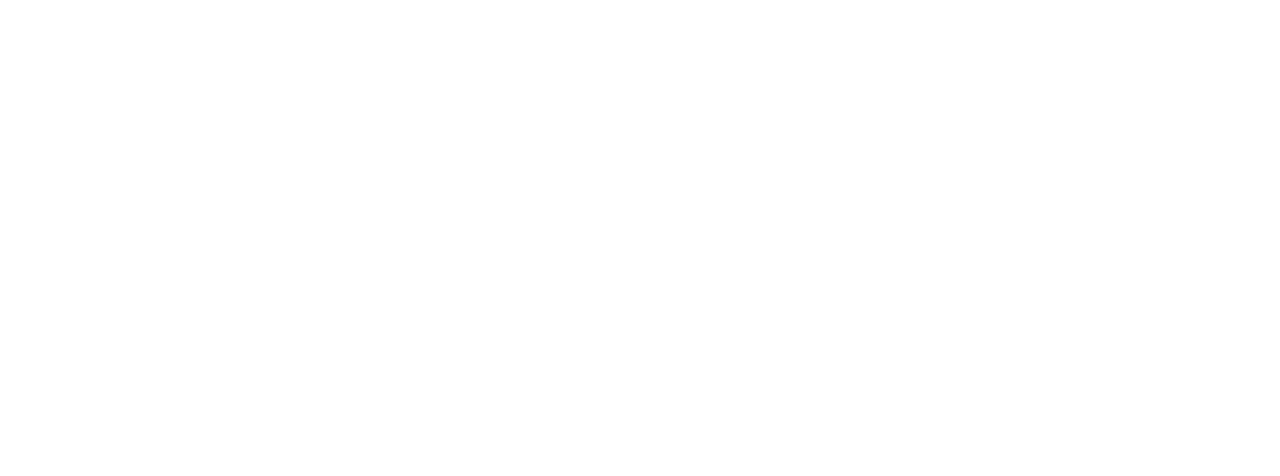
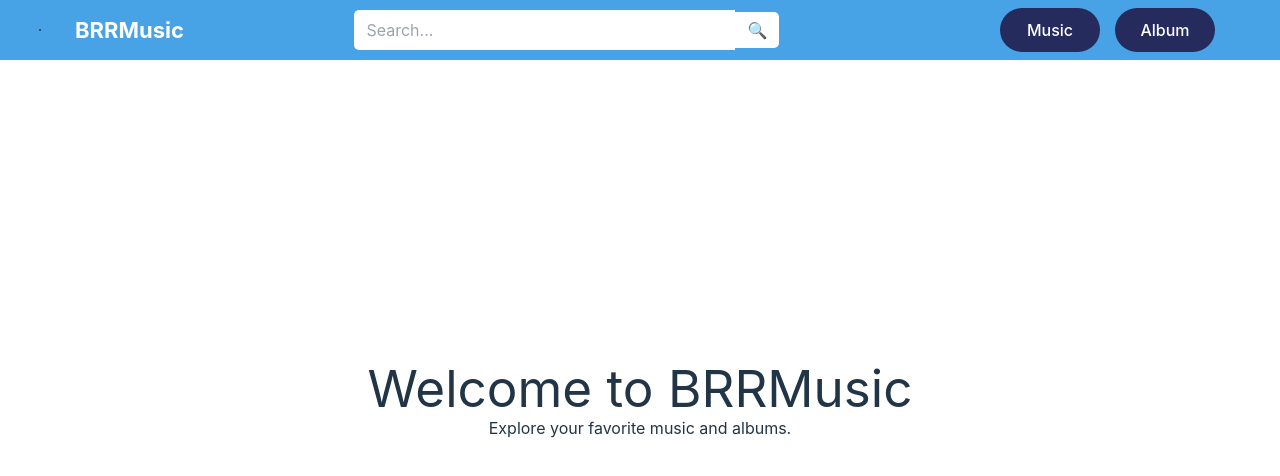
Before and after one commit to ryonlunar/Algeo02-23052, a React (Vite) app in the folder src/frontend/: page / in a window 1280 px wide. Shown: the top 476 px of the page. Built offline with nearby package versions, Linux system fonts and the light colour scheme.

Commit message:
navbar responsif

```diff
--- a/src/frontend/src/App.tsx
+++ b/src/frontend/src/App.tsx
@@ -1,17 +1,16 @@
-import Sidebar from './components/Sidebar.tsx';
-
+import './App.css';
+import Navbar from './components/Navbar'; // Import Navbar
 
 function App() {
-
   return (
-    <div className="h-screen bg-black">
-      <div className="h-[90%] flex">
-        <Sidebar />
-        </div>
-
+    <div className="App">
+      <Navbar />
+      <div className="content">
+        <h1>Welcome to BRRMusic</h1>
+        <p>Explore your favorite music and albums.</p>
+      </div>
     </div>
-
-  )
+  );
 }
 
-export default App
+export default App;
--- a/src/frontend/src/components/Navbar.css
+++ b/src/frontend/src/components/Navbar.css
@@ -13,9 +13,11 @@
     z-index: 1000; /* Pastikan navbar berada di atas elemen lain */
   }
 
+  /* Logo dan nama aplikasi */
   .navbar-logo {
     display: flex;
     align-items: center;
+    margin-right: auto; /* Dorong elemen logo ke kiri */
   }
 
   .logo {
@@ -31,14 +33,20 @@
     font-weight: bold;
   }
 
-/* Search bar */
+  /* Mengatur search bar agar berada di tengah */
   .navbar-search {
     display: flex;
     align-items: center;
+    justify-content: center;
+    margin: 0 auto; /* Membuat search bar berada di tengah */
+    width: 500px; /* Lebar maksimal search bar */
+    padding-left: 3%;
+    padding-right: 3%;
   }
 
+  /* Input dan tombol pencarian */
   .search-input {
-    width: 400px; /* Lebar search bar */
+    width: 100%; /* Lebar input agar mengikuti lebar yang ditentukan di navbar-search */
     padding: 8px 12px;
     border: none;
     border-radius: 5px 0 0 5px;
@@ -62,9 +70,9 @@
   /* Tombol navigasi */
   .navbar-buttons {
     display: flex;
-    justify-content: center; /* Mengatur tombol agar berada di tengah */
-    gap: 20px; /* Menjaga jarak antar tombol */
-    padding: 0 50px; /* Menambah jarak di kiri dan kanan tombol */
+    gap: 15px; /* Menjaga jarak antar tombol */
+    padding: 0 50px;
+    margin-left: auto; /* Dorong tombol navigasi ke kanan */
   }
 
   .nav-button {
@@ -82,8 +90,66 @@
     background-color: #1b2047;
   }
 
-/* Konten di bawah navbar */
-.content {
-    margin-top: 80px; /* Memberikan ruang agar konten tidak tertutup navbar yang fixed */
-    padding: 20px;
+  /* Tombol hamburger */
+  .hamburger {
+    display: none; /* Sembunyikan hamburger di desktop */
+    flex-direction: row;
+    font-size: 30px;
+    background: none;
+    border: none;
+    color: white;
+    cursor: pointer;
+    margin-left: auto;
   }
+
+  /* Responsif - Menampilkan hamburger di layar kecil */
+  @media (max-width: 768px) {
+    .navbar {
+      flex-direction: row; /* Navbar akan beralih menjadi vertikal pada layar kecil */
+      display: flex;
+      height: auto; /* Menyesuaikan tinggi navbar */
+      padding: 10px;
+    }
+
+    .navbar-search {
+      width: 100%; /* Membuat search bar lebar penuh */
+      margin: 10px 0;
+      border: none;
+      border-radius: 5px 0 0 5px;
+      padding-left: 10%;
+      padding-right: 10%;
+      align-items: center;
+      display: none; /* Menyembunyikan search bar di layar kecil, jika hamburger ditekan */
+    }
+
+    .navbar-buttons {
+      flex-direction: column;
+      margin: 0 auto;
+      width: 400px;
+      display: none; /* Menyembunyikan tombol navigasi di layar kecil */
+      padding-right: 5%;
+      padding-left: 5%;
+      border: none;
+    }
+
+    .navbar-buttons.show {
+      display: flex; /* Menampilkan tombol navigasi jika hamburger ditekan */
+      flex-direction: column;
+      width: 100%;
+    }
+
+    .navbar-search.show {
+      display: flex; /* Menampilkan search bar jika hamburger ditekan */
+    }
+
+    .hamburger {
+      display: flex; /* Menampilkan tombol hamburger pada layar kecil */
+      flex-direction: column;
+    }
+  }
+
+  @media (min-width: 769px) {
+    .hamburger {
+      display: none; /* Menyembunyikan tombol hamburger di layar besar */
+    }
+  }
```
Also changed, not shown: 1 other file (tests, documents, lock files or other folders). Lines whose indentation alone changed are shown as unchanged.
